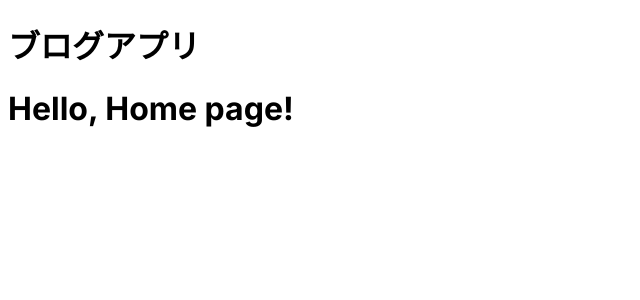
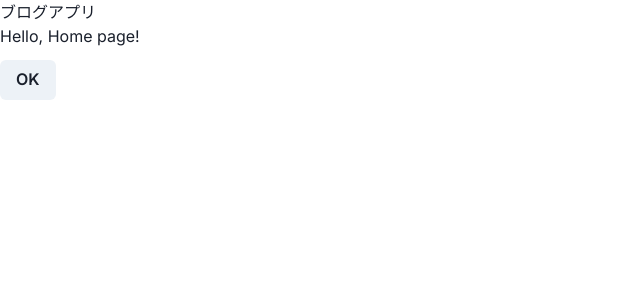
Before and after one commit to boosun13/flask-blog-web, a Next.js app: page / in a window 1280 px wide. Shown: the top 300 px of the page, without its empty margins (0-640 px from the left). Built offline with nearby package versions, Linux system fonts and the light colour scheme.

Commit message:
chore: chakra-ui を導入

```diff
--- a/package.json
+++ b/package.json
@@ -9,6 +9,10 @@
     "lint": "next lint"
   },
   "dependencies": {
+    "@chakra-ui/react": "^2.8.1",
+    "@emotion/react": "^11.11.1",
+    "@emotion/styled": "^11.11.0",
+    "framer-motion": "^10.16.4",
     "next": "13.5.4",
     "react": "^18",
     "react-dom": "^18"
--- a/src/pages/index.tsx
+++ b/src/pages/index.tsx
@@ -1,10 +1,19 @@
 import { NextPage } from 'next'
 import RootLayout from '../app/layout'
+import { ChakraProvider, Box, Button } from '@chakra-ui/react'
 
 const Page: NextPage = () => {
   return (
     <RootLayout>
-      <h1>Hello, Home page!</h1>
+      <ChakraProvider>
+        <Box mb={3}>
+          <h1>Hello, Home page!</h1>
+        </Box>
+
+        <Box mb={3}>
+          <Button>OK</Button>
+        </Box>
+      </ChakraProvider>
     </RootLayout>
   )
 }
```
Also changed, not shown: 1 other file (tests, documents, lock files or other folders).
